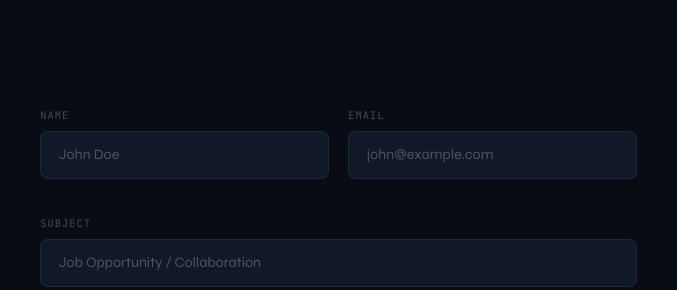
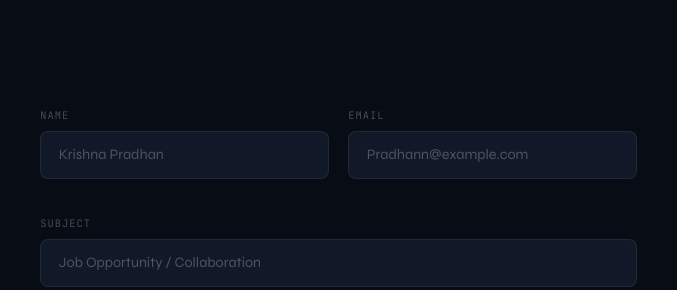
Before and after one commit to Keshab1257/Portfolio_Krushna_keshab_Jena, a plain HTML site: page index.html in a window 1280 px wide. Shown: the part 6840-7130 px from the top of the page, 579-1256 px from the left. Drawn offline with Linux system fonts and the light colour scheme.

Commit message:
contact form changes

```diff
--- a/index.html
+++ b/index.html
@@ -661,12 +661,12 @@
             <div class="form-row">
               <div class="form-field">
                 <label for="f-name">Name</label>
-                <input type="text" id="f-name" name="name" placeholder="John Doe" autocomplete="off" />
+                <input type="text" id="f-name" name="name" placeholder="Krishna Pradhan" autocomplete="off" />
                 <span class="field-error" id="err-name"></span>
               </div>
               <div class="form-field">
                 <label for="f-email">Email</label>
-                <input type="email" id="f-email" name="email" placeholder="john@example.com" autocomplete="off" />
+                <input type="email" id="f-email" name="email" placeholder="Pradhann@example.com" autocomplete="off" />
                 <span class="field-error" id="err-email"></span>
               </div>
             </div>
```
